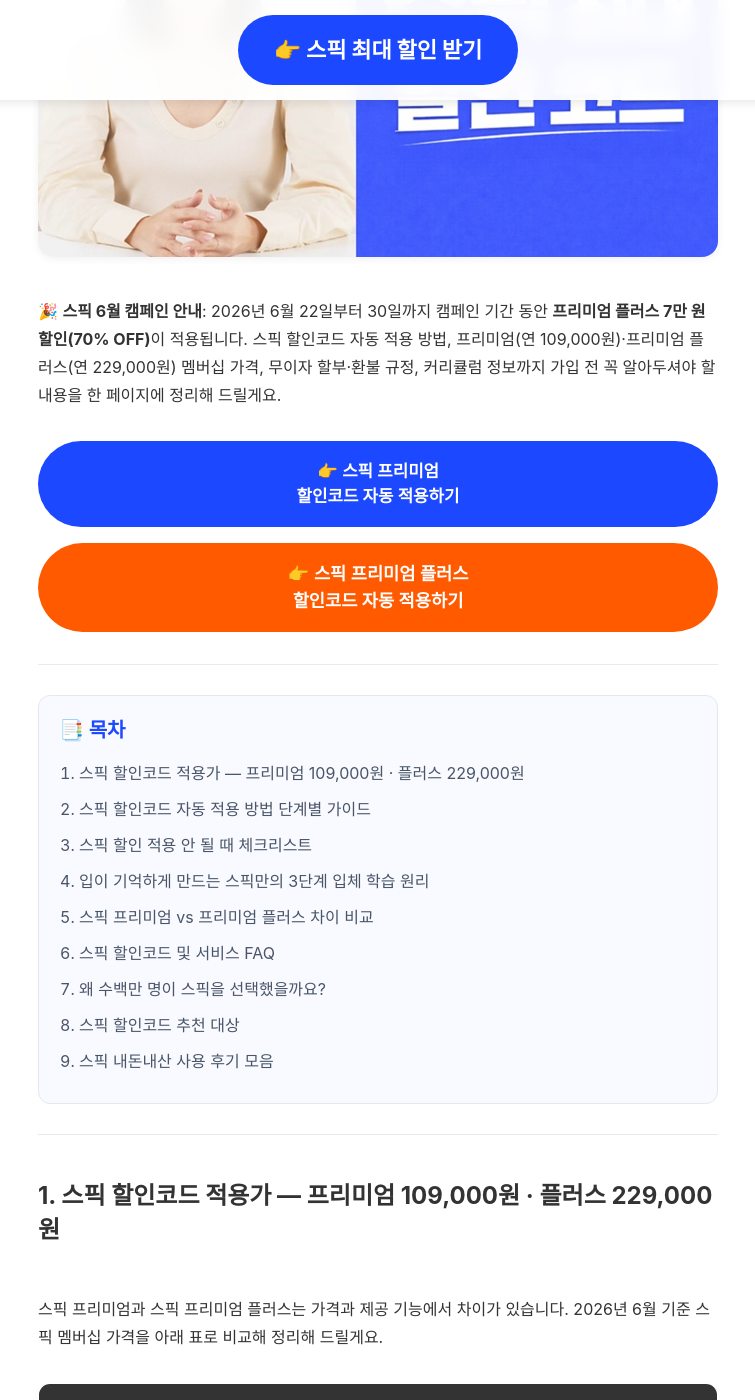
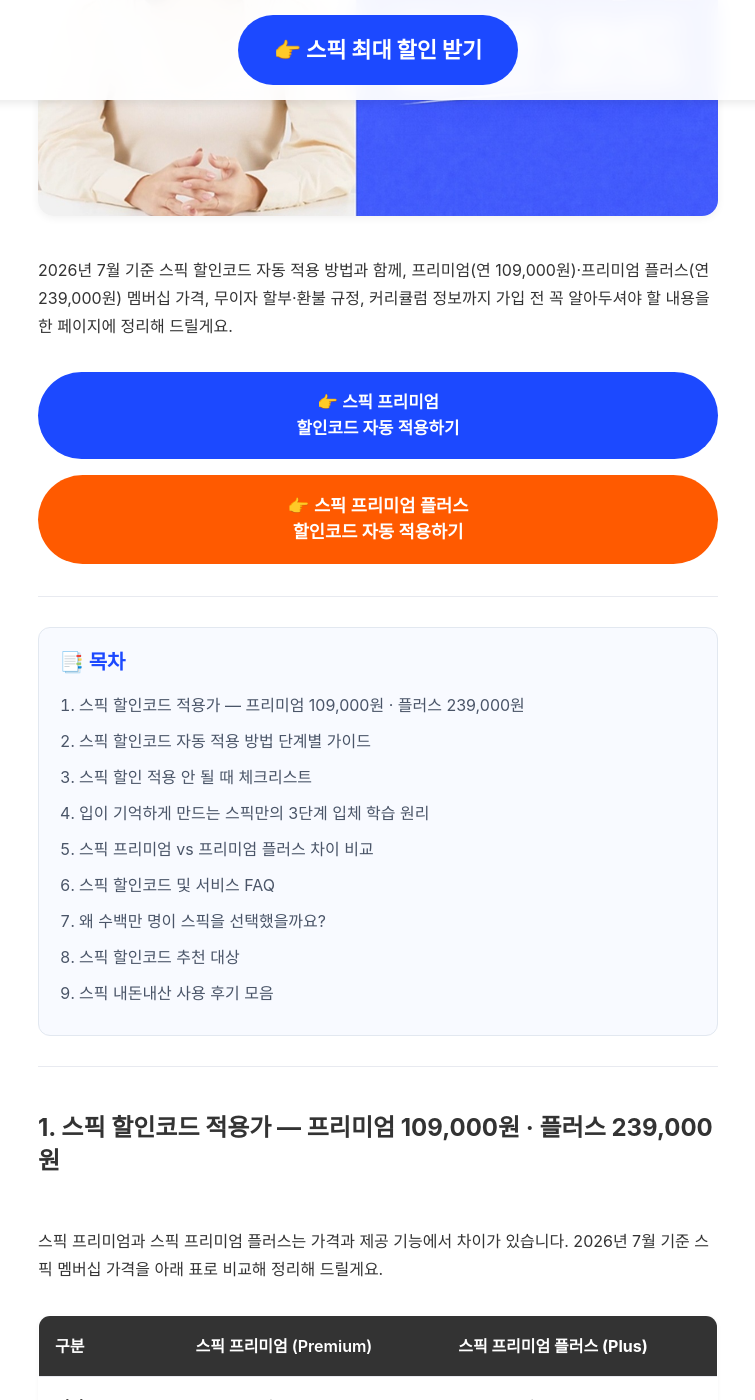
Before and after one commit to kjsjdw/speak_event_page, a Jekyll site: the page built from content/main-page-content.md, in a window 1280 px wide and 1400 px high, scrolled down 550 px. Shown: the whole window, without its empty margins (262-1017 px from the left). Built offline with Jekyll 4.4.1, drawn with Linux system fonts in a browser that asks for light colours; some web fonts are replaced; some of the changed text lies outside the part shown.

Commit message:
Revert June campaign content and restore original title
- Restore main page title to "스픽 할인코드·멤버십 선택 가이드" (pre-event)
- Switch month references from 6월 to 7월
- Revert pricing to standard 6만원 plus discount (239,000원, 69% OFF, 월 19,917원)
- Remove campaign announcement texts across intro, pricing, FAQ, and premium-vs-plus
- Keep corrected list price (763,333원) and premium discount rate (66% OFF)
- Keep current discount link URLs
- Update sitemap lastmod to 2026-07-01

Co-Authored-By: Claude Opus 4.7 <noreply@anthropic.com>

```diff
--- a/_data/seo.yml
+++ b/_data/seo.yml
@@ -4,10 +4,10 @@
 # 구글 검색결과에 표시되는 정보입니다.
 
 # 페이지 제목 (구글 검색결과 제목)
-title: "스픽 할인코드 6월 캠페인 | 프리미엄 2만원·플러스 7만원 자동 적용 (6/22~6/30)"
+title: "스픽 할인코드·멤버십 선택 가이드"
 
 # 페이지 설명 (구글 검색결과 미리보기 텍스트)
-description: "2026년 6월 22일~30일 스픽 6월 캠페인 기간 동안 프리미엄 플러스 7만 원 할인(70% OFF)이 적용됩니다. 스픽 할인코드 자동 적용 방법, 프리미엄(연 109,000원)·프리미엄 플러스(연 229,000원) 가격, 무이자 할부·환불 규정·커리큘럼 안내까지 한 페이지에 정리했습니다."
+description: "2026년 7월 기준 스픽 할인코드 자동 적용 방법, 프리미엄(연 109,000원)·프리미엄 플러스(연 239,000원) 가격, 무이자 할부와 환불 규정, 커리큘럼 안내까지 가입 전 알아두셔야 할 정보를 한 페이지에 정리했습니다."
 
 # 검색어 키워드 (쉼표로 구분, 자유롭게 추가/삭제)
 keywords: "스픽, 스픽 할인코드, 스픽 할인, 스픽 가격, 스픽 프리미엄, 스픽 프리미엄 플러스, 스픽 멤버십, 스픽 결제, 영어 회화 앱, AI 영어학습"
--- a/content/sections/01-intro.md
+++ b/content/sections/01-intro.md
@@ -1,4 +1,4 @@
-<h1>스픽 할인코드 6월 캠페인 | 프리미엄 2만원·플러스 7만원 자동 적용 (6/22~6/30)</h1>
+<h1>스픽 할인코드·멤버십 선택 가이드</h1>
 
 <div style="margin: 16px 0 0 0; text-align: center;">
   <img
@@ -9,7 +9,7 @@
   />
 </div>
 
-<p>🎉 <strong>스픽 6월 캠페인 안내</strong>: 2026년 6월 22일부터 30일까지 캠페인 기간 동안 <strong>프리미엄 플러스 7만 원 할인(70% OFF)</strong>이 적용됩니다. 스픽 할인코드 자동 적용 방법, 프리미엄(연 109,000원)·프리미엄 플러스(연 229,000원) 멤버십 가격, 무이자 할부·환불 규정, 커리큘럼 정보까지 가입 전 꼭 알아두셔야 할 내용을 한 페이지에 정리해 드릴게요.</p>
+<p>2026년 7월 기준 스픽 할인코드 자동 적용 방법과 함께, 프리미엄(연 109,000원)·프리미엄 플러스(연 239,000원) 멤버십 가격, 무이자 할부·환불 규정, 커리큘럼 정보까지 가입 전 꼭 알아두셔야 할 내용을 한 페이지에 정리해 드릴게요.</p>
 
 <div class="cta-buttons" id="cta-top">
 
@@ -28,7 +28,7 @@
 <div class="toc-container">
   <h2 class="toc-title">📑 목차</h2>
   <ol>
-    <li><a href="#toc-1">스픽 할인코드 적용가 — 프리미엄 109,000원 · 플러스 229,000원</a></li>
+    <li><a href="#toc-1">스픽 할인코드 적용가 — 프리미엄 109,000원 · 플러스 239,000원</a></li>
     <li><a href="#toc-2">스픽 할인코드 자동 적용 방법 단계별 가이드</a></li>
     <li><a href="#toc-3">스픽 할인 적용 안 될 때 체크리스트</a></li>
     <li><a href="#toc-4">입이 기억하게 만드는 스픽만의 3단계 입체 학습 원리</a></li>
--- a/content/sections/02-pricing.md
+++ b/content/sections/02-pricing.md
@@ -1,15 +1,15 @@
-<h2 id="toc-1" style="padding-top: 100px; margin-top: -80px; padding-bottom: 30px;">1. 스픽 할인코드 적용가 — 프리미엄 109,000원 · 플러스 229,000원</h2>
-<p>스픽 프리미엄과 스픽 프리미엄 플러스는 가격과 제공 기능에서 차이가 있습니다. 2026년 6월 기준 스픽 멤버십 가격을 아래 표로 비교해 정리해 드릴게요.</p>
+<h2 id="toc-1" style="padding-top: 100px; margin-top: -80px; padding-bottom: 30px;">1. 스픽 할인코드 적용가 — 프리미엄 109,000원 · 플러스 239,000원</h2>
+<p>스픽 프리미엄과 스픽 프리미엄 플러스는 가격과 제공 기능에서 차이가 있습니다. 2026년 7월 기준 스픽 멤버십 가격을 아래 표로 비교해 정리해 드릴게요.</p>
 
 | 구분 | 스픽 프리미엄 (Premium) | **스픽 프리미엄 플러스 (Plus)** |
 | :--- | :--- | :--- |
 | **정가** | ~~322,500원~~ | ~~763,333원~~ |
-| **최종 할인가** | **109,000원** | **229,000원** |
-| **할인율** | 66% OFF | **70% OFF** |
-| **월 환산 비용** | 월 9,083원 | **월 19,083원** |
+| **최종 할인가** | **109,000원** | **239,000원** |
+| **할인율** | 66% OFF | **69% OFF** |
+| **월 환산 비용** | 월 9,083원 | **월 19,917원** |
 | **핵심 가치** | 가성비 있는 영어 습관 형성 | **나만을 위한 1:1 맞춤형 수업** |
 
-<p>💡 <strong>참고:</strong> 12개월 무이자 할부를 활용하시면 월 부담을 나눠 결제하실 수 있습니다. 전용 할인코드 링크를 이용하실 경우 <strong>프리미엄은 상시 2만 원 할인</strong>이 적용되며, <strong>프리미엄 플러스는 6월 22일~30일 캠페인 기간 동안 7만 원 할인</strong>이 적용됩니다. (캠페인 종료 후에는 상시 6만 원 할인으로 돌아갑니다.)</p>
+<p>💡 <strong>참고:</strong> 12개월 무이자 할부를 활용하시면 월 부담을 나눠 결제하실 수 있습니다. 전용 할인코드 링크를 이용하실 경우 <strong>프리미엄은 상시 2만 원 할인</strong>이 적용되며, <strong>프리미엄 플러스는 상시 6만 원 할인</strong>이 적용됩니다. 특별 프로모션 기간에는 <strong>프리미엄 플러스 7만 원 할인</strong>이 제공되는 경우도 있습니다.</p>
 
 <p>⚠️ <strong>확인할 점:</strong> 스픽 할인 혜택은 <strong>웹(Web)에서 결제하실 때만</strong> 적용됩니다. 앱 내 결제는 앱스토어 수수료로 인해 가격이 달라질 수 있으므로, 할인 혜택을 받으시려면 웹 페이지에서 결제하시는 편이 좋습니다.</p>
 
@@ -31,7 +31,7 @@
 <p>💡 <strong>참고:</strong> 무이자 할부 결제도 일시불과 <strong>동일한 할인 혜택</strong>이 적용됩니다. 할부를 쓰신다고 해서 할인 금액이 달라지지 않습니다.</p>
 
 <h3>Step 4. 최종 가격 확인 후 결제 완료</h3>
-<p>할인이 정상 적용되었는지 최종 결제 금액(<strong>프리미엄 109,000원 / 프리미엄 플러스 229,000원</strong>)을 한 번 더 확인하신 뒤 결제를 완료하시면, 즉시 스픽 강의와 AI 프리톡 기능을 이용하실 수 있습니다.</p>
+<p>할인이 정상 적용되었는지 최종 결제 금액(<strong>프리미엄 109,000원 / 프리미엄 플러스 239,000원</strong>)을 한 번 더 확인하신 뒤 결제를 완료하시면, 즉시 스픽 강의와 AI 프리톡 기능을 이용하실 수 있습니다.</p>
 
 <hr style="border: 0; border-top: 1px solid #eee; margin: 30px 0;">
 
--- a/content/sections/05-faq.md
+++ b/content/sections/05-faq.md
@@ -7,7 +7,7 @@
  <hr style="margin-bottom: 20px;">
 
   <h3>⚠️ 선택한 멤버십에 따라 스픽 할인코드 혜택 금액이 다른가요?</h3>
-  <p>네, 멤버십에 따라 적용되는 혜택이 달라집니다. <strong>프리미엄은 2만 원 할인</strong>, <strong>프리미엄 플러스는 프로모션 시기에 따라 7만 원 또는 6만 원 할인</strong>으로 달라질 수 있습니다. <strong>6월 22일~30일 캠페인 기간에는 프리미엄 플러스 7만 원 할인</strong>이 적용됩니다. 원하는 멤버십 전용 링크로 접속하면 해당 혜택이 적용된 금액을 확인하실 수 있습니다.</p>
+  <p>네, 멤버십에 따라 적용되는 혜택이 달라집니다. <strong>프리미엄은 2만 원 할인</strong>, <strong>프리미엄 플러스는 프로모션 시기에 따라 7만 원 또는 6만 원 할인</strong>으로 달라질 수 있습니다. 원하는 멤버십 전용 링크로 접속하면 해당 혜택이 적용된 금액을 확인하실 수 있습니다.</p>
 
  <hr style="margin-bottom: 20px;">
 
@@ -64,7 +64,7 @@
       "name": "선택한 멤버십에 따라 스픽 할인코드 혜택 금액이 다른가요?",
       "acceptedAnswer": {
         "@type": "Answer",
-        "text": "네, 멤버십에 따라 적용되는 혜택이 달라집니다. 프리미엄은 2만 원 할인, 프리미엄 플러스는 프로모션 시기에 따라 7만 원 또는 6만 원 할인으로 달라질 수 있습니다. 6월 22일~30일 캠페인 기간에는 프리미엄 플러스 7만 원 할인이 적용됩니다. 원하는 멤버십 전용 링크로 접속하면 해당 혜택이 적용된 금액을 확인하실 수 있습니다."
+        "text": "네, 멤버십에 따라 적용되는 혜택이 달라집니다. 프리미엄은 2만 원 할인, 프리미엄 플러스는 프로모션 시기에 따라 7만 원 또는 6만 원 할인으로 달라질 수 있습니다. 원하는 멤버십 전용 링크로 접속하면 해당 혜택이 적용된 금액을 확인하실 수 있습니다."
       }
     },
     {
```
Also changed, not shown: premium-vs-plus.md (+4 -4 lines), sitemap.xml (+5 -5 lines).
